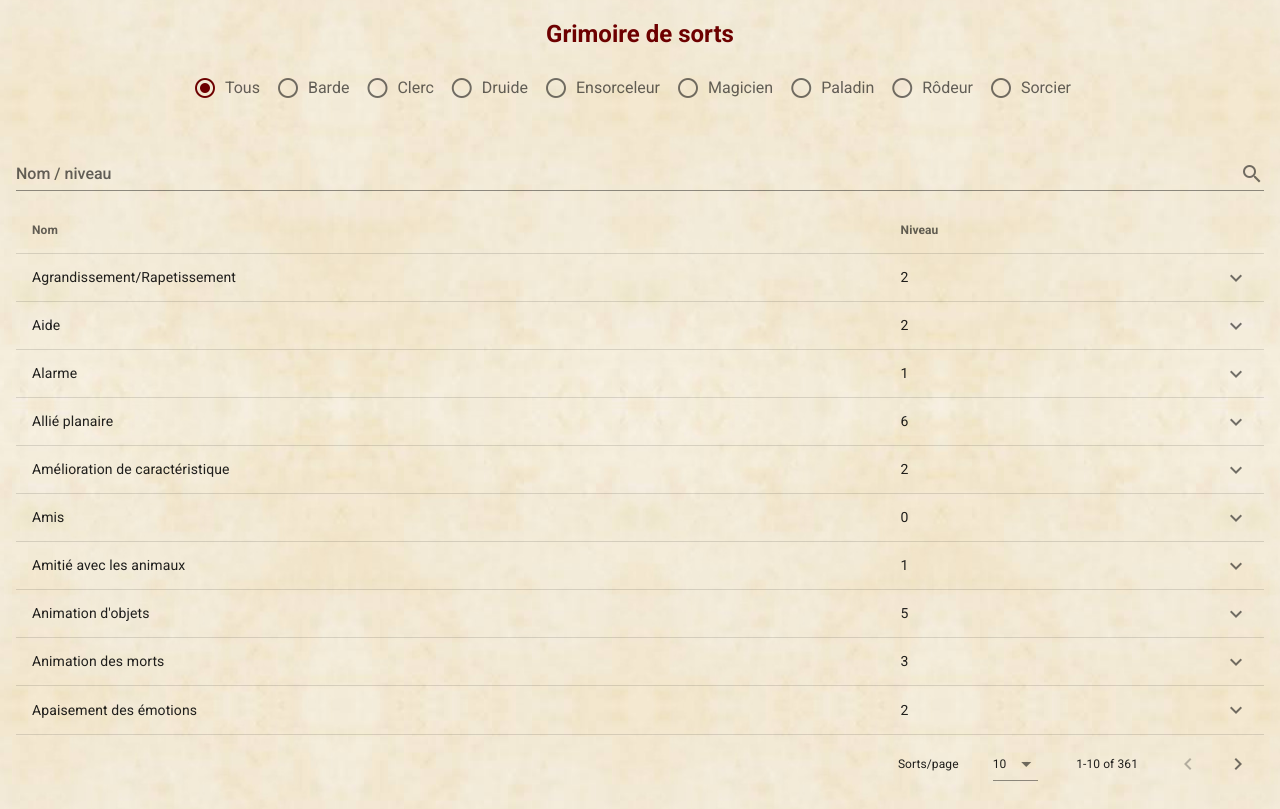
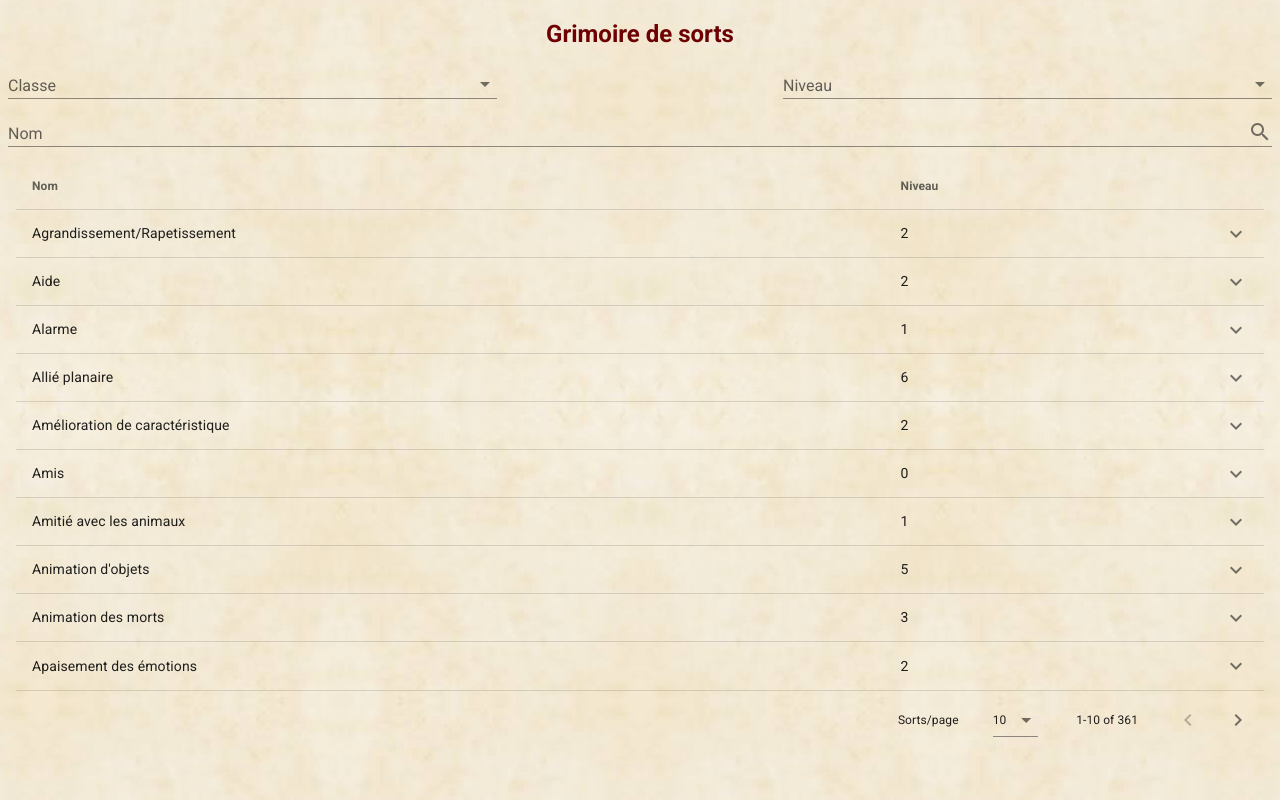
Before and after one commit to cyrilpointet/spell_book, a Vue app: page / in a window 1280 px wide. Built offline with nearby package versions, Linux system fonts and the light colour scheme; a web font is replaced by a local one.

Commit message:
add level filter

```diff
--- a/src/App.vue
+++ b/src/App.vue
@@ -1,31 +1,39 @@
 <template>
   <v-app id="app">
     <h2 class="text-center primary--text mt-4">Grimoire de sorts</h2>
-    <v-radio-group
+
+    <div class="d-flex px-2 mt-4">
+      <v-select
+        dense
         v-model="selectedClass"
-      row
+        :items="['tous', ...classes]"
+        label="Classe"
         @change="filterByClass"
-      class="mx-auto px-2"
-    >
-      <v-radio label="tous" value="all" class="py-1 text-capitalize" />
-      <v-radio
-        v-for="classPc in classes"
-        :key="classPc"
-        :label="classPc"
-        :value="classPc"
-        class="py-1 text-capitalize"
+        class="text-capitalize mr-2"
       />
-    </v-radio-group>
-    <v-card class="main mx-auto" elevation="0">
-      <v-card-title>
+      <v-spacer />
+      <v-select
+        dense
+        v-model="selectedLevel"
+        :items="levels"
+        label="niveau"
+        @change="filterByClass"
+        class="text-capitalize"
+      />
+    </div>
+
+    <div class="px-2">
       <v-text-field
+        dense
         v-model="search"
         append-icon="mdi-magnify"
-          label="Nom / niveau"
+        label="Nom"
         single-line
         hide-details
       ></v-text-field>
-      </v-card-title>
+    </div>
+
+    <v-card class="main mx-auto" elevation="0">
       <v-card-text>
         <v-data-table
           :headers="headers"
@@ -66,7 +74,9 @@ export default {
     return {
       spells: SPELLS,
       classes: CLASSES,
-      selectedClass: "all",
+      levels: [0, 1, 2, 3, 4, 5, 6, 7, 8, 9, "tous"],
+      selectedClass: null,
+      selectedLevel: null,
       search: "",
       expanded: [],
       headers: [
@@ -89,15 +99,18 @@ export default {
       return "spellRow";
     },
     filterByClass() {
-      console.log(this.selectedClass);
-      if ("all" === this.selectedClass) {
       this.spells = SPELLS;
-      } else {
-        this.spells = SPELLS.filter(elem => {
+      if (null !== this.selectedClass && "tous" !== this.selectedClass) {
+        this.spells = this.spells.filter(elem => {
           return (
             -1 !==
             elem.classes.findIndex(classe => classe === this.selectedClass)
           );
+        });
+      }
+      if (null !== this.selectedLevel && "tous" !== this.selectedLevel) {
+        this.spells = this.spells.filter(elem => {
+          return elem.level === this.selectedLevel;
         });
       }
     }
```
Also changed, not shown: src/spells.json. Lines whose indentation alone changed are shown as unchanged.
